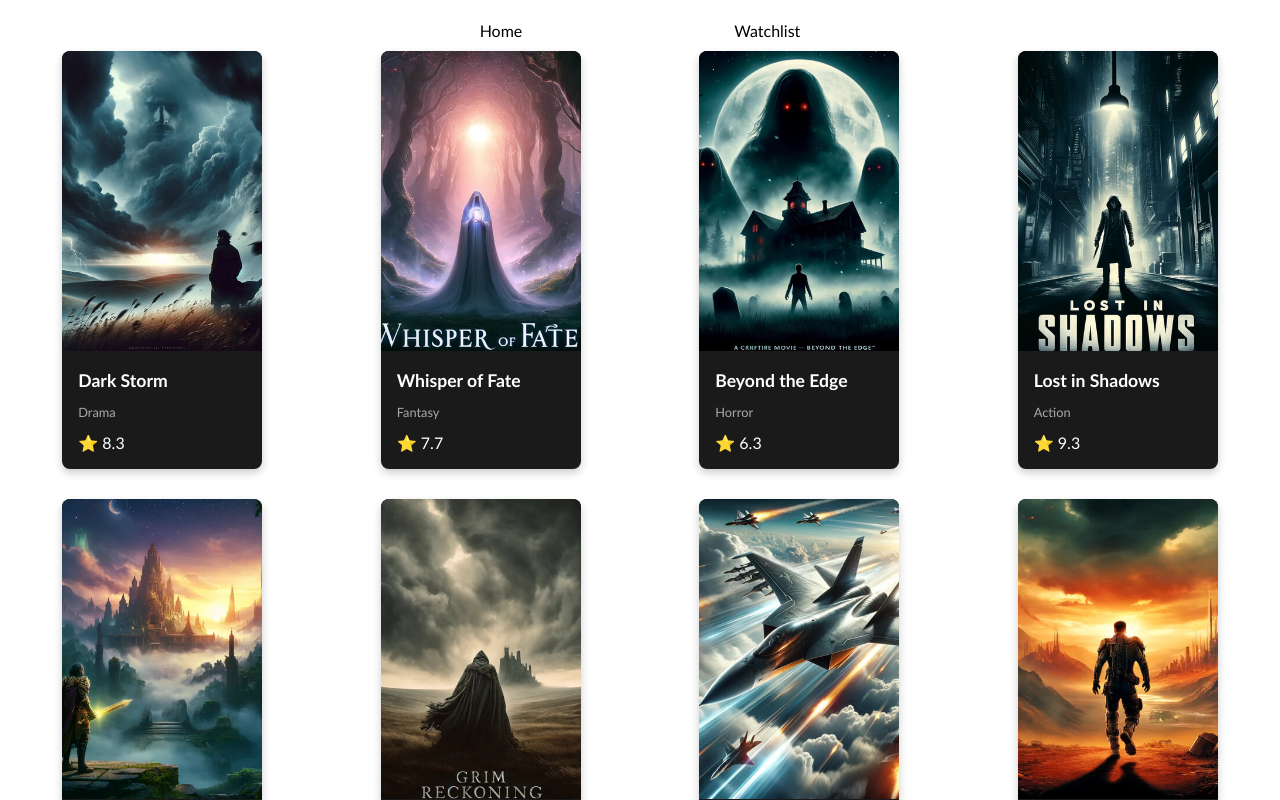
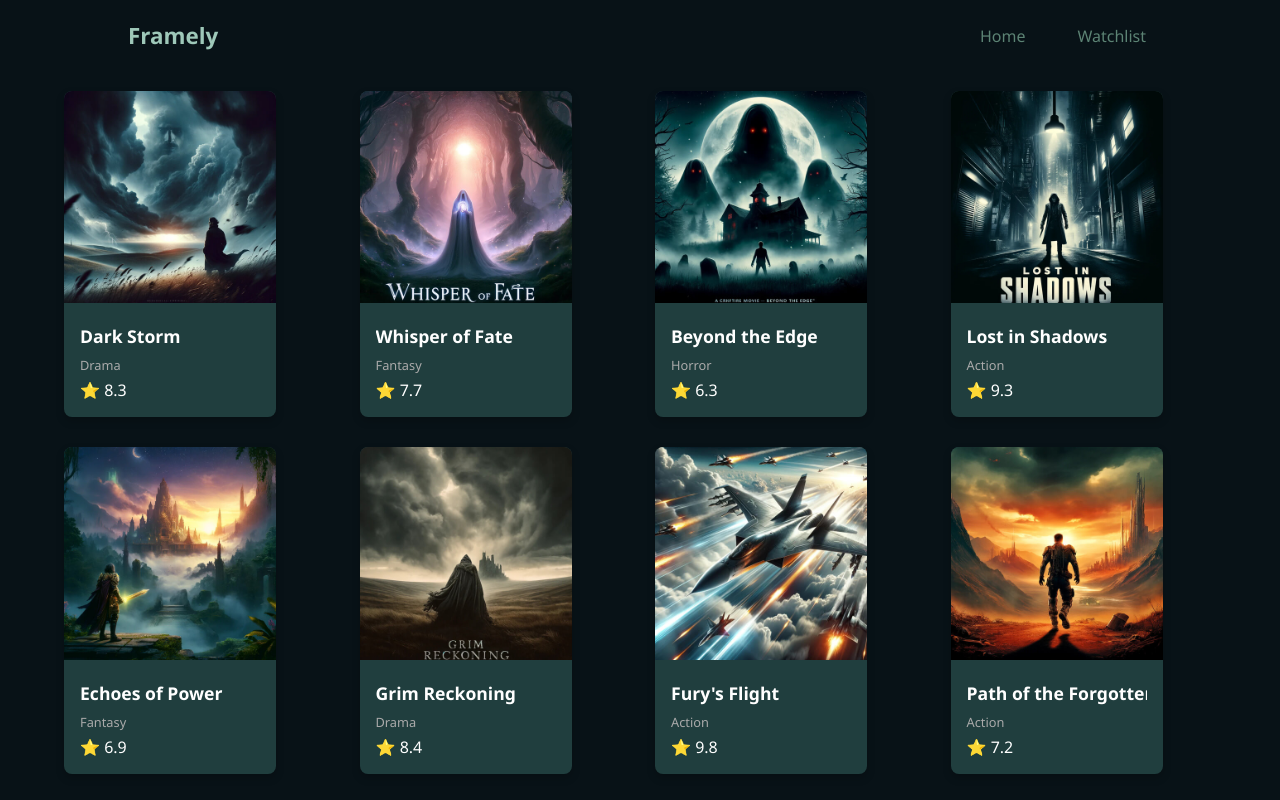
Before and after one commit to ana-maria-ursache/Movie-Application, a React (Vite) app: page / in a window 1280 px wide. Shown: the top 800 px of the page. Built offline with nearby package versions, Linux system fonts and the light colour scheme.

Commit message:
design update

```diff
--- a/src/App.css
+++ b/src/App.css
@@ -1,5 +1,16 @@
 @import './variables.css';
 
 *{
-    font-family: 'Trebuchet MS', 'Lucida Sans Unicode', 'Lucida Grande', 'Lucida Sans', Arial, sans-serif;
+    font-family:'Segoe UI', Tahoma, Geneva, Verdana, sans-serif;
+    margin:0;
 }
+
+.mainContainer{
+    display: flex;
+    flex-direction: column;
+    justify-content: center;
+    align-items: center;
+    background-color: var(--dark);
+
+    gap: 20px;
+}
--- a/src/App.jsx
+++ b/src/App.jsx
@@ -7,10 +7,10 @@ import './App.css';
 
 function App() {
   return (
-    <>
+    <div className='mainContainer'>
       <NavBar />
       <MoviesContainer />
-    </>
+    </div>
   );
 }
 
--- a/src/components/MovieCard/MovieCard.css
+++ b/src/components/MovieCard/MovieCard.css
@@ -1,11 +1,14 @@
+@import '/src/variables.css';
+
 .card {
-    width: 200px;
+    width: 80%;
     border-radius: 8px;
     overflow: hidden;
-    background-color: #1a1a1a;
+    background-color: var(--dark-green);
     color: white;
     box-shadow: 0 4px 8px rgba(0, 0, 0, 0.2);
     transition: transform 0.2s;
+    cursor: pointer;
 }
 
 .card:hover {
@@ -14,12 +17,14 @@
 
 .card-image img {
     width: 100%;
-    height: 300px;
+    height: 80%;
     object-fit: cover;
 }
 
 .card-content {
     padding: 1rem;
+    border-radius: 20px;
+
 }
 
 .card-content h3 {
@@ -27,11 +32,11 @@
     margin: 0 0 0.5rem 0;
     white-space: nowrap;
     overflow: hidden;
-    text-overflow: ellipsis;
 }
 
 .genre {
     font-size: 0.8rem;
     color: #aaa;
     text-transform: capitalize;
+    padding-bottom: 5px;
 }
--- a/src/components/MoviesContainer/MoviesContainer.css
+++ b/src/components/MoviesContainer/MoviesContainer.css
@@ -1,7 +1,32 @@
 .movies-container {
     display: grid;
-    grid-template-columns: repeat(auto-fill, minmax(250px, 1fr));
+    grid-template-columns: repeat(auto-fill, minmax(220px, 1fr));
     gap: 30px;
-    padding: 10px;
-    justify-items: center;
+    width: 90%;
+    max-width: 1400px;
+    margin: 0 auto;
+    padding-bottom: 50px;
 }
+
+.search-bar-container {
+    width: 100%;
+    display: flex;
+    justify-content: center;
+    margin: 20px 0 40px 0;
+}
+
+.search-input {
+    width: 500px;
+    padding: 12px 20px;
+    border-radius: 16px;
+    border: 2px solid var(--dark-green);
+    background: var(--dark);
+    color: var(--light-green);
+    font-size: 1rem;
+    outline: none;
+    transition: border-color 0.3s;
+}
+
+.search-input:focus {
+    border-color: var(--lighter-green);
+}
--- a/src/components/NavBar/NavBar.css
+++ b/src/components/NavBar/NavBar.css
@@ -1,22 +1,33 @@
 .navbar{
     display: flex;
     flex-direction: row;
-    justify-content: center;
-    margin-top: 20px;
+    justify-content: space-between;
+    align-items: center;
+    width: 80%;
+    margin: 20px;
 }
 
-/* .nav-title{
-    color:yellow;
-} */
+.nav-title {
+    font-size: 1.4rem;
+    font-weight: bold;
+    color: var(--lighter-green);
+    margin: 0;
+    cursor: pointer;
+}
 
 .nav-options{
     display: flex;
-    flex-direction: row;
-    gap: 200px;
+    gap: 40px;
 }
 
-button{
+.nav-button{
     border: none;
     background-color: transparent;
     font-size: 16px;
+    color: var(--light-green);
+    cursor: pointer;
 }
+
+.nav-button:hover{
+    color: var(--lighter-green);
+}
--- a/src/components/NavBar/NavBar.jsx
+++ b/src/components/NavBar/NavBar.jsx
@@ -4,10 +4,10 @@ export default function NavBar() {
   return (
     <>
       <nav className="navbar">
-        {/* <p className="nav-title">Framely</p> */}
+        <p className="nav-title">Framely</p>
         <div className="nav-options">
-          <button>Home</button>
-          <button>Watchlist</button>
+          <button className='nav-button'>Home</button>
+          <button className='nav-button'>Watchlist</button>
         </div>
       </nav>
     </>
--- a/src/variables.css
+++ b/src/variables.css
@@ -1,6 +1,6 @@
 *{
-    --dark: #0C0C0C;
-    --dark-orange: #481E14;
-    --light-burnt-orange: #9B3922;
-    --light-orange: #F2613F;
+    --dark: #081217;
+    --dark-green: #203e3e;
+    --lighter-green: #9EC8B9;
+    --light-green: #5C8374;
 }
```
Also changed, not shown: public/film.png.
